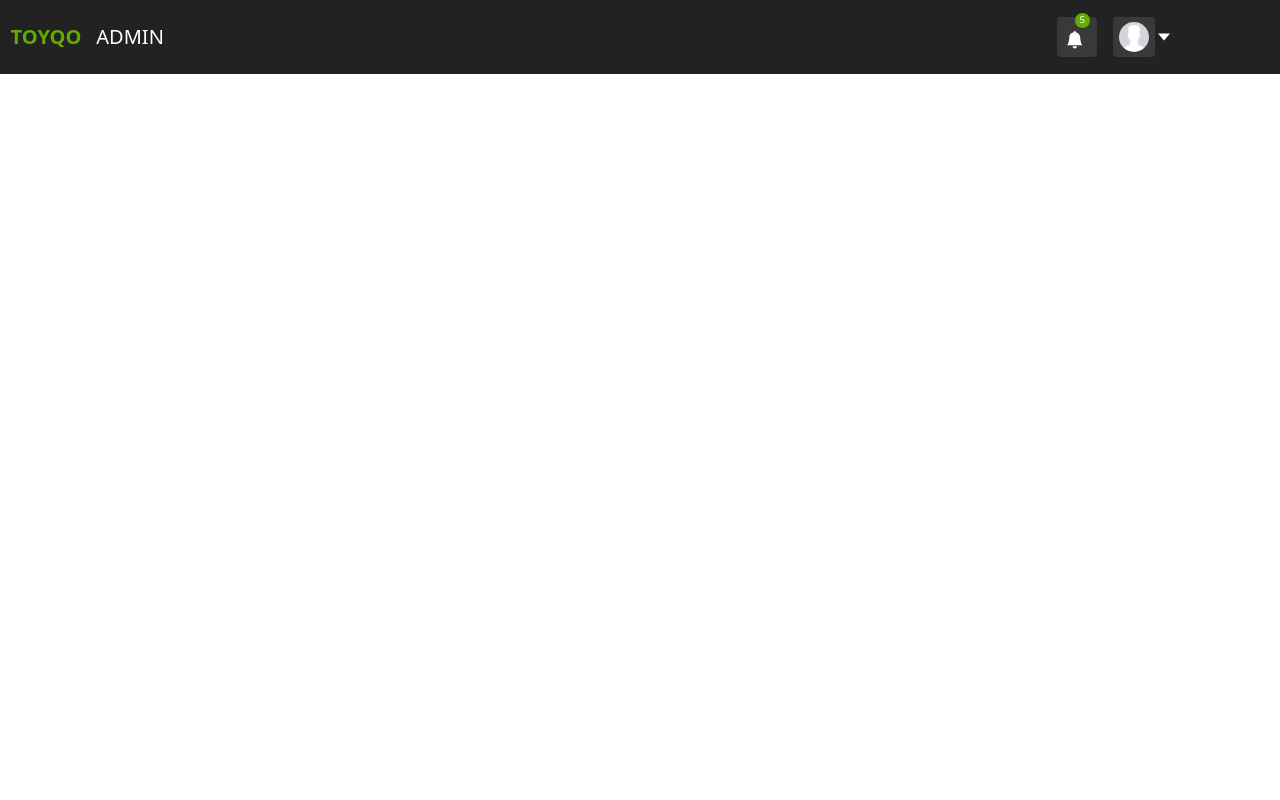
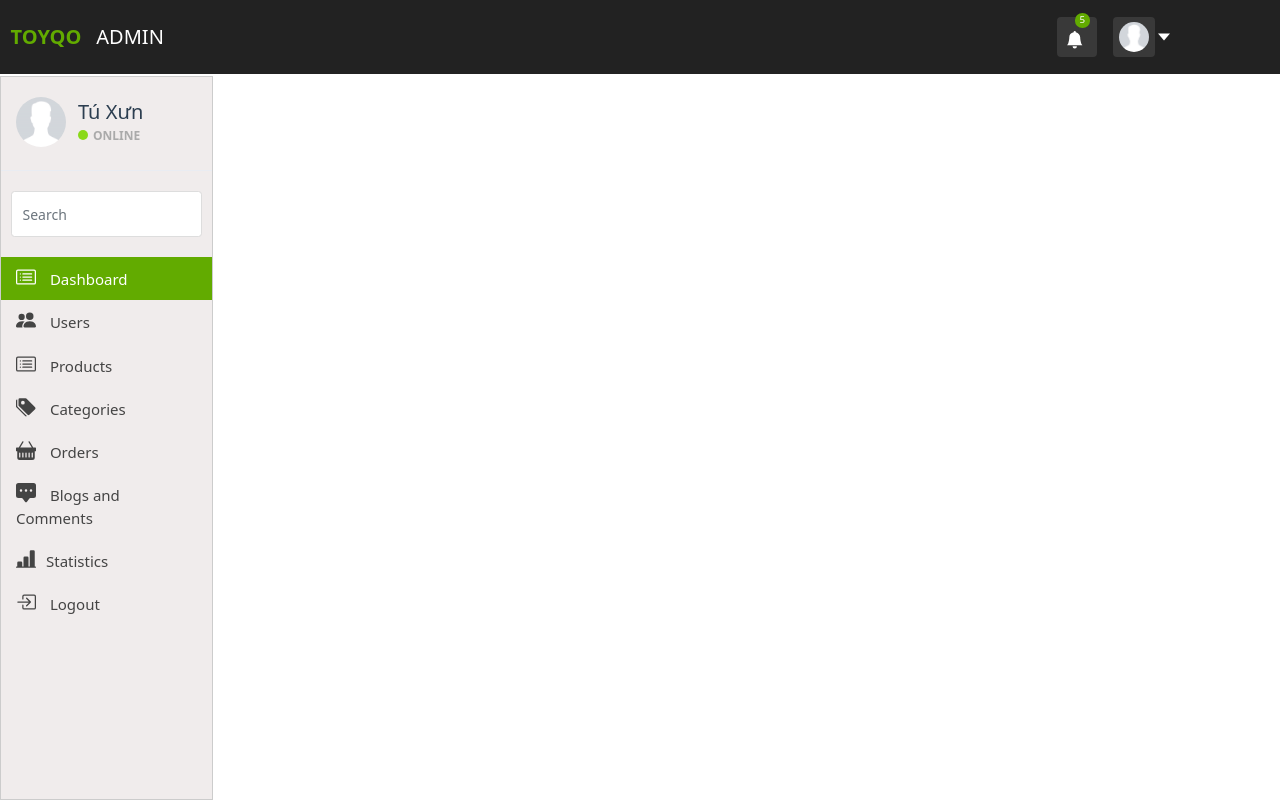
Before and after one commit to tukoi2001/toy-stores, a Vue app in the folder toy-stores/: page /dashboard in a window 1280 px wide. Built offline with nearby package versions, Linux system fonts and the light colour scheme; no server answers.

Commit message:
Done Side Bar Admin

```diff
--- /dev/null
+++ b/toy-stores/src/components/admin/SideBarAdmin.vue
@@ -0,0 +1,81 @@
+<template>
+  <div>
+    <div class="profile-sidebar">
+      <div class="profile-userpic">
+        <img
+          src="@/assets/images/user/empty.jpg"
+          class="img-responsive"
+          alt=""
+        />
+      </div>
+      <div class="profile-usertitle">
+        <div class="profile-usertitle-name">Tú Xưn</div>
+        <div class="profile-usertitle-status">
+          <span class="indicator label-success"></span>Online
+        </div>
+      </div>
+      <div class="clear"></div>
+    </div>
+    <div class="divider"></div>
+    <form role="search">
+      <div class="form-group">
+        <input type="text" class="form-control" placeholder="Search" />
+      </div>
+    </form>
+    <ul class="nav menu">
+      <li>
+        <router-link to="/dashboard"
+          ><b-icon class="icon-icon" icon="card-list"></b-icon> Dashboard</router-link
+        >
+      </li>
+      <li>
+        <router-link to="/admin/users"
+          ><b-icon class="icon-icon" icon="people-fill"></b-icon> Users</router-link
+        >
+      </li>
+      <li>
+        <router-link to="/admin/products"
+          ><b-icon class="icon-icon" icon="card-list"></b-icon> Products</router-link
+        >
+      </li>
+      <li>
+        <router-link to="/admin/categories"
+          ><b-icon class="icon-icon" icon="tags-fill"></b-icon> Categories</router-link
+        >
+      </li>
+      <li>
+        <router-link to="/admin/orders"
+          ><b-icon class="icon-icon" icon="basket-fill"></b-icon> Orders</router-link
+        >
+      </li>
+      <li>
+        <a href=""
+          ><b-icon class="icon-icon" icon="chat-square-dots-fill"></b-icon>
+          Blogs and Comments</a
+        >
+      </li>
+      <li>
+        <a href=""
+          ><b-icon class="icon-icon" icon="bar-chart-line-fill"></b-icon
+          >Statistics</a
+        >
+      </li>
+      <li>
+        <a href="" @click.prevent=""
+          ><b-icon class="icon-icon" icon="box-arrow-in-right"></b-icon>
+          Logout</a
+        >
+      </li>
+    </ul>
+  </div>
+</template>
+
+<script>
+export default {
+    name: 'SideBarAdmin'
+}
+</script>
+
+<style scoped src="@/assets/css/components/admin/Admin.css">
+
+</style>
--- a/toy-stores/src/components/layout/AdminLayout.vue
+++ b/toy-stores/src/components/layout/AdminLayout.vue
@@ -2,17 +2,22 @@
   <div>
     <header-admin />
     <div class="container-fluid">
-
+        <div class="row">
+            <div class="col-sm-2 sidebar">
+                <side-bar-admin/>
+            </div>
+        </div>
     </div>
   </div>
 </template>
 
 <script>
 import HeaderAdmin from "../admin/HeaderAdmin.vue";
+import SideBarAdmin from '../admin/SideBarAdmin.vue';
 export default {
-  components: { HeaderAdmin },
+  components: { HeaderAdmin, SideBarAdmin },
   name: "AdminLayout",
 };
 </script>
 
-<style scoped></style>
+<style scoped src="@/assets/css/components/admin/Admin.css"></style>
--- a/toy-stores/src/views/admin/Dashboard.vue
+++ b/toy-stores/src/views/admin/Dashboard.vue
@@ -1,7 +1,8 @@
 <template>
   <div>
-      <admin-layout/>
+      <admin-layout>
 
+      </admin-layout>
   </div>
 </template>
 
```
